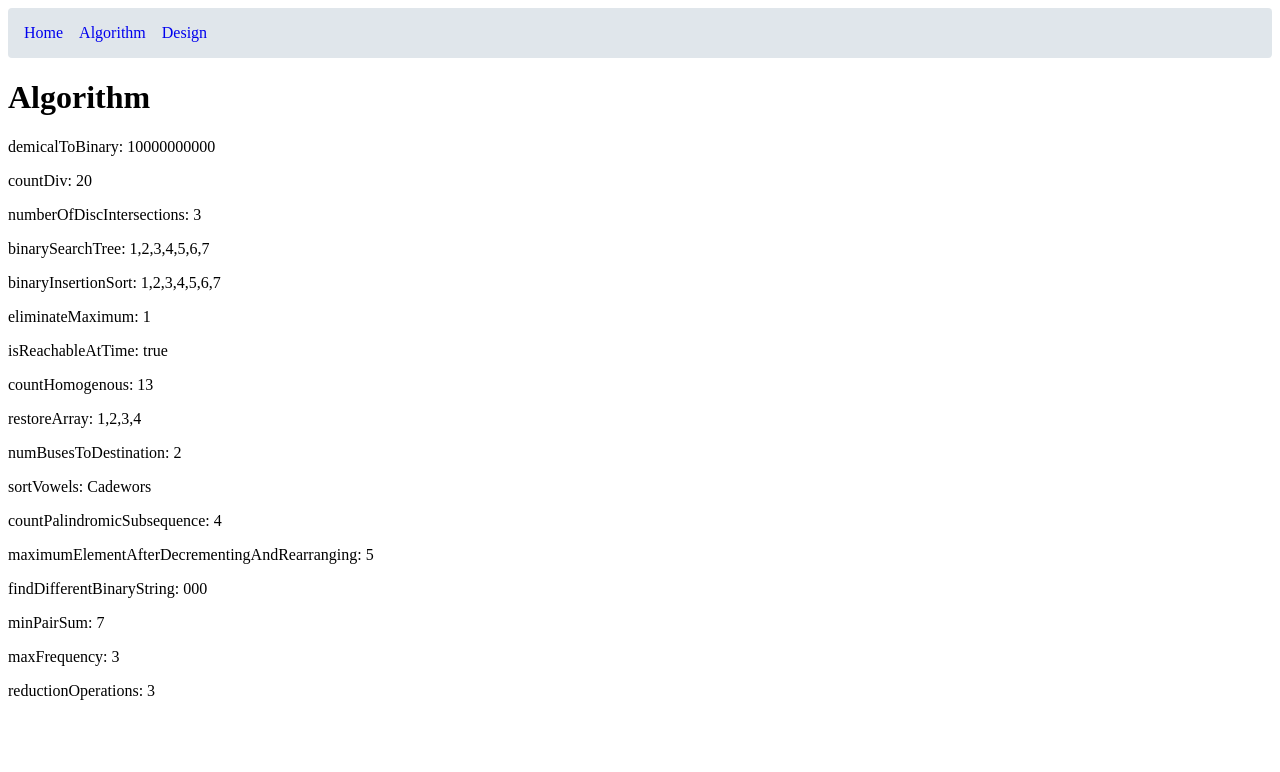
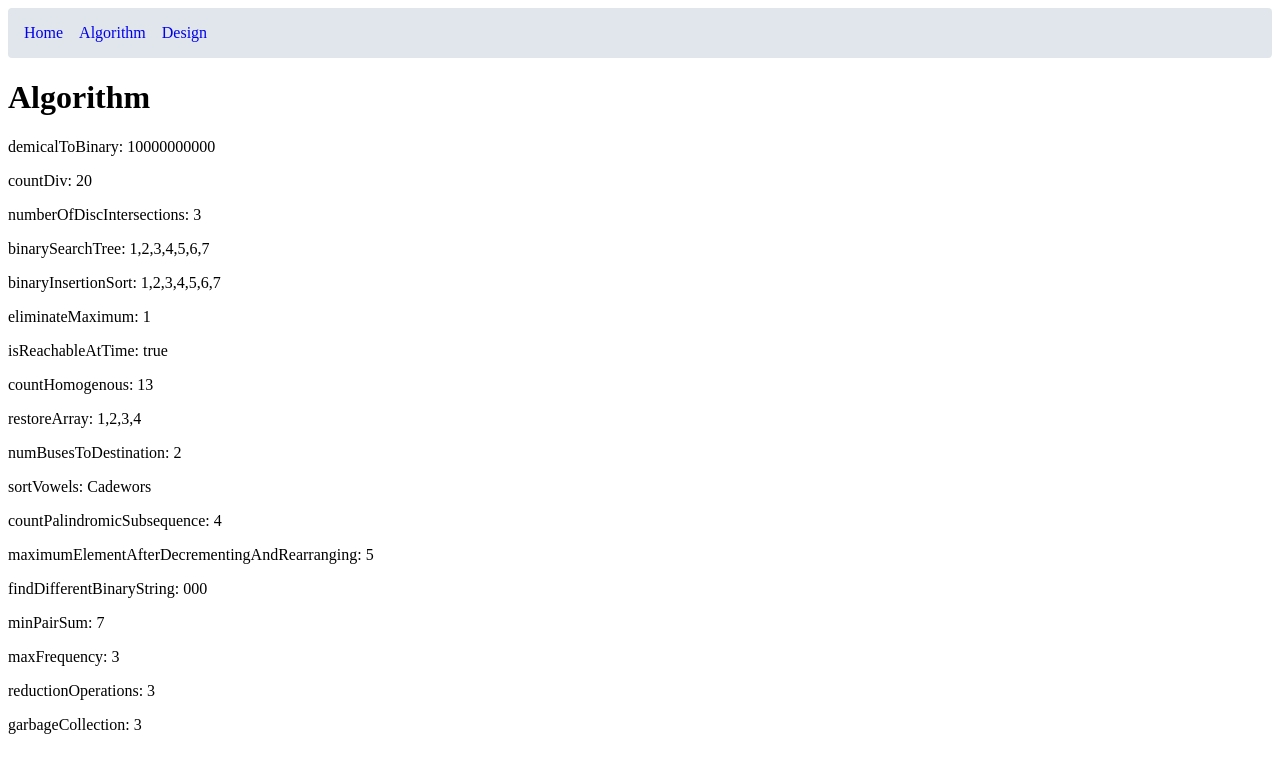
Before and after one commit to rxolve/it-works-why, a SvelteKit app: page /algorithm in a window 1280 px wide. Shown: the top 772 px of the page. Built offline with nearby package versions, Linux system fonts and the light colour scheme.

Commit message:
solve: 231120-minimum-amount-of-time-to-collect-garbage

```diff
--- a/src/routes/algorithm/+page.svelte
+++ b/src/routes/algorithm/+page.svelte
@@ -16,6 +16,7 @@
 	import { minPairSum } from '../../solve/231117-minimize-maximum-pair-sum-in-array';
 	import { maxFrequency } from '../../solve/231118-frequency-of-the-most-frequent-element';
 	import { reductionOperations } from '../../solve/231119-reduction-operations-to-make-the-array-elements-equal';
+	import { garbageCollection } from '../../solve/231120-minimum-amount-of-time-to-collect-garbage';
 </script>
 
 <h1>Algorithm</h1>
@@ -67,3 +68,6 @@
 <p>
 	reductionOperations: {reductionOperations([5, 1, 3])}
 </p>
+<p>
+	garbageCollection: {garbageCollection(['G', 'M'], [1])}
+</p>
--- /dev/null
+++ b/src/solve/231120-minimum-amount-of-time-to-collect-garbage.ts
@@ -0,0 +1,42 @@
+/*
+You are given a 0-indexed array of strings garbage where garbage[i] represents the assortment of garbage at the ith house. garbage[i] consists only of the characters 'M', 'P' and 'G' representing one unit of metal, paper and glass garbage respectively. Picking up one unit of any type of garbage takes 1 minute.
+
+You are also given a 0-indexed integer array travel where travel[i] is the number of minutes needed to go from house i to house i + 1.
+
+There are three garbage trucks in the city, each responsible for picking up one type of garbage. Each garbage truck starts at house 0 and must visit each house in order; however, they do not need to visit every house.
+
+Only one garbage truck may be used at any given moment. While one truck is driving or picking up garbage, the other two trucks cannot do anything.
+
+Return the minimum number of minutes needed to pick up all the garbage.
+*/
+
+export const garbageCollection = (garbage: string[], travel: number[]): number => {
+	const prefixSum = new Array(travel.length + 1);
+	prefixSum[1] = travel[0];
+	for (let i = 1; i < travel.length; i++) {
+		prefixSum[i + 1] = prefixSum[i] + travel[i];
+	}
+
+	const garbageLastPos = new Map();
+	const garbageCount = new Map();
+
+	for (let i = 0; i < garbage.length; i++) {
+		for (const c of garbage[i]) {
+			garbageLastPos.set(c, i);
+			garbageCount.set(c, (garbageCount.get(c) || 0) + 1);
+		}
+	}
+
+	const garbageTypes = 'MPG';
+
+	let ans = 0;
+
+	for (const c of garbageTypes) {
+		if (garbageCount.has(c)) {
+			const cPrefixSum = prefixSum[garbageLastPos.get(c)] ? prefixSum[garbageLastPos.get(c)] : 0;
+			ans += cPrefixSum + garbageCount.get(c);
+		}
+	}
+
+	return ans;
+};
```
